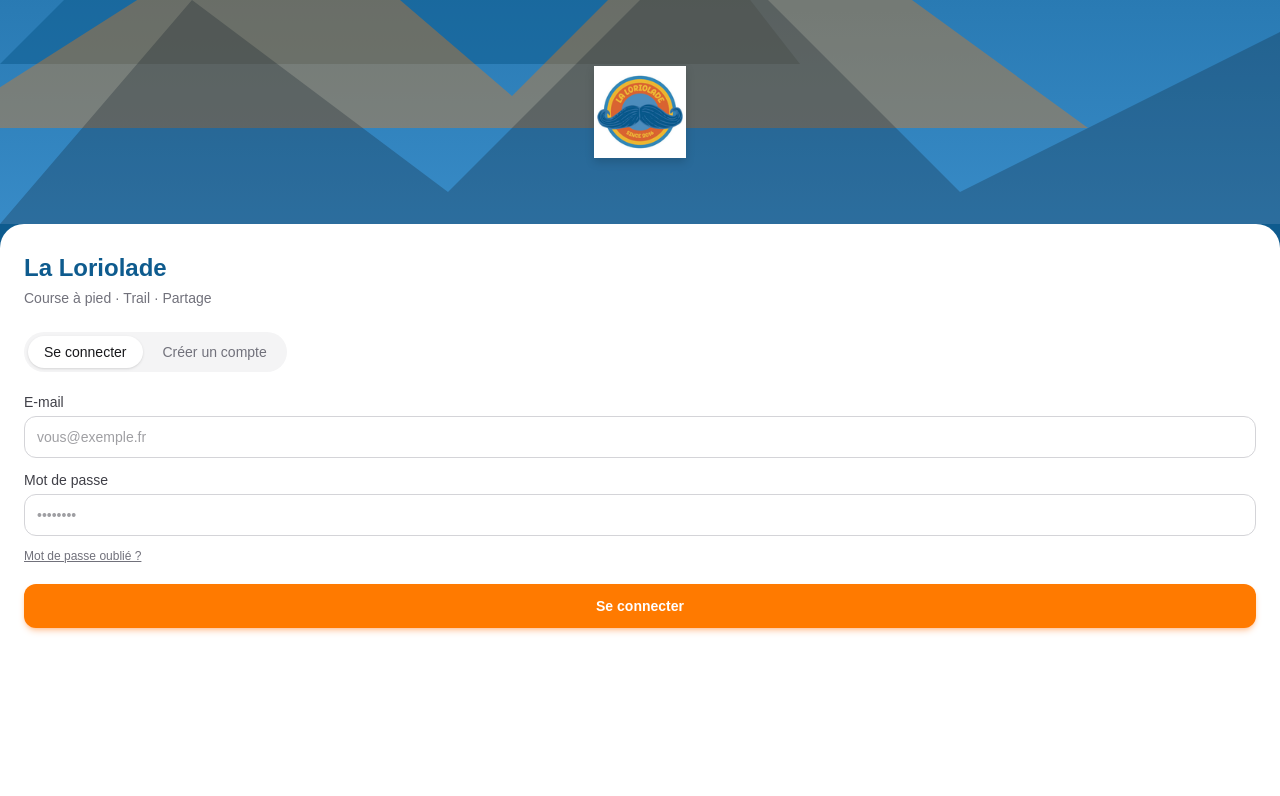
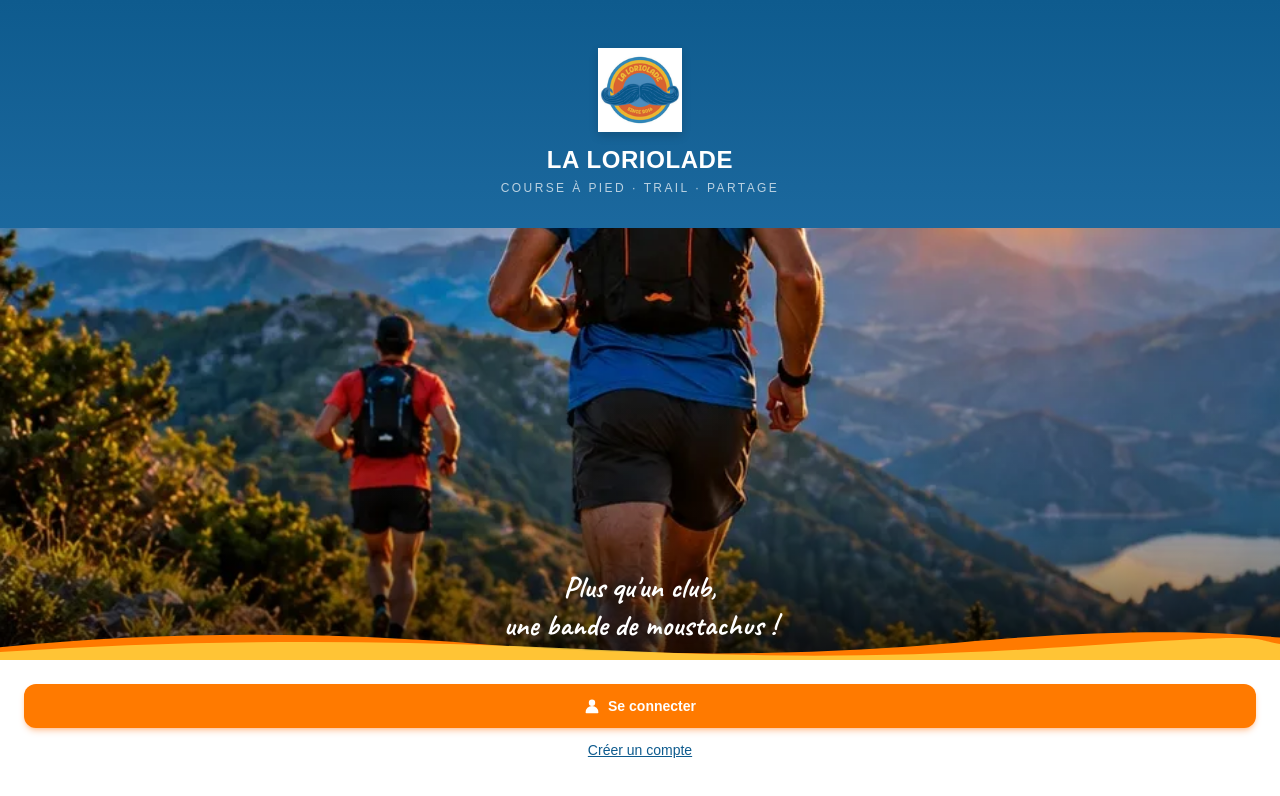
Before and after one commit to florentvieville-png/Club-running, a Next.js app: page /login in a window 1280 px wide. Shown: the top 796 px of the page. Built offline with nearby package versions, Linux system fonts and the light colour scheme.

Commit message:
Mise à jour

```diff
--- a/src/app/login/page.tsx
+++ b/src/app/login/page.tsx
@@ -4,21 +4,27 @@ import { createClient } from "@/lib/supabase/client";
 import { Suspense, useState } from "react";
 import { useRouter, useSearchParams } from "next/navigation";
 import Image from "next/image";
+import { Caveat } from "next/font/google";
 
-function MountainHero() {
+const caveat = Caveat({ subsets: ["latin"], weight: ["600", "700"] });
+
+function WaveDivider() {
   return (
-    <svg viewBox="0 0 400 200" className="h-full w-full" preserveAspectRatio="xMidYMax slice">
-      <defs>
-        <linearGradient id="sky" x1="0" y1="0" x2="0" y2="1">
-          <stop offset="0%" stopColor="#0e5b8e" />
-          <stop offset="100%" stopColor="#388bc7" />
-        </linearGradient>
-      </defs>
-      <rect width="400" height="200" fill="url(#sky)" />
-      <circle cx="330" cy="45" r="26" fill="#ffd23f" opacity="0.9" />
-      <path d="M0 150 L70 80 L120 130 L180 60 L250 150 Z" fill="#0e5b8e" opacity="0.55" />
-      <path d="M-20 170 L90 100 L160 160 L230 90 L340 170 Z" fill="#ff7a00" opacity="0.35" />
-      <path d="M0 200 L60 130 L140 190 L220 110 L300 190 L400 140 L400 200 Z" fill="#0b1420" opacity="0.25" />
+    <svg
+      viewBox="0 0 400 40"
+      className="block h-8 w-full"
+      preserveAspectRatio="none"
+      aria-hidden="true"
+    >
+      <path
+        d="M0 24 C 50 4, 100 4, 150 20 S 250 36, 300 18 S 380 4, 400 12 L400 40 L0 40 Z"
+        fill="#ff7a00"
+      />
+      <path
+        d="M0 30 C 60 14, 120 14, 180 26 S 280 38, 340 22 S 390 14, 400 20 L400 40 L0 40 Z"
+        fill="#ffd23f"
+        opacity="0.85"
+      />
     </svg>
   );
 }
@@ -28,6 +34,7 @@ function LoginForm() {
   const searchParams = useSearchParams();
   const next = searchParams.get("next") ?? "/";
 
+  const [view, setView] = useState<"splash" | "form">("splash");
   const [mode, setMode] = useState<"signin" | "signup" | "forgot">("signin");
   const [email, setEmail] = useState("");
   const [password, setPassword] = useState("");
@@ -102,23 +109,102 @@ function LoginForm() {
     setStatus("sent");
   }
 
-  return (
-    <div className="flex min-h-dvh flex-col bg-[#0e5b8e]">
-      <div className="relative h-56 shrink-0 overflow-hidden">
-        <MountainHero />
-        <div className="absolute inset-0 flex flex-col items-center justify-center gap-2">
+  if (view === "splash") {
+    return (
+      <div className="flex min-h-dvh flex-col bg-gradient-to-b from-[#0e5b8e] to-[#388bc7]">
+        <div className="flex flex-col items-center gap-3 px-6 pb-6 pt-12">
           <Image
             src="/icons/logo-120.png"
             alt="La Loriolade"
-            width={92}
-            height={92}
+            width={84}
+            height={84}
             className="drop-shadow-lg"
             priority
           />
+          <div className="text-center">
+            <h1 className="text-2xl font-extrabold tracking-wide text-white">LA LORIOLADE</h1>
+            <p className="mt-1 text-xs uppercase tracking-[0.2em] text-white/70">
+              Course à pied · Trail · Partage
+            </p>
+          </div>
+        </div>
+
+        <div className="relative mt-2 flex-1 overflow-hidden">
+          <Image
+            src="/images/hero-trail.webp"
+            alt="Coureurs de La Loriolade sur les crêtes au coucher du soleil"
+            fill
+            sizes="100vw"
+            className="object-cover"
+            priority
+          />
+          <div className="absolute inset-x-0 bottom-0 h-2/3 bg-gradient-to-t from-black/70 via-black/10 to-transparent" />
+          <p
+            className={`${caveat.className} absolute inset-x-0 bottom-4 px-6 text-center text-3xl font-bold leading-tight text-white drop-shadow-md`}
+          >
+            Plus qu&apos;un club,
+            <br />
+            une bande de moustachus !
+          </p>
+        </div>
+
+        <div className="relative bg-white px-6 pb-10 pt-6 dark:bg-zinc-950">
+          <div className="absolute inset-x-0 -top-8">
+            <WaveDivider />
+          </div>
+          <div className="flex flex-col gap-3">
+            <button
+              type="button"
+              onClick={() => {
+                setView("form");
+                setMode("signin");
+                setErrorMessage(null);
+              }}
+              className="flex items-center justify-center gap-2 rounded-xl bg-brand-orange px-3 py-3 text-sm font-semibold text-white shadow-md shadow-orange-500/30 transition-colors hover:brightness-95"
+            >
+              <svg viewBox="0 0 20 20" fill="currentColor" className="h-4 w-4">
+                <path d="M10 10a4 4 0 100-8 4 4 0 000 8zM2 18a8 8 0 1116 0 1 1 0 01-1 1H3a1 1 0 01-1-1z" />
+              </svg>
+              Se connecter
+            </button>
+            <button
+              type="button"
+              onClick={() => {
+                setView("form");
+                setMode("signup");
+                setErrorMessage(null);
+              }}
+              className="w-fit self-center text-sm font-medium text-brand-blue-dark underline dark:text-blue-300"
+            >
+              Créer un compte
+            </button>
+          </div>
         </div>
       </div>
+    );
+  }
 
-      <div className="flex flex-1 flex-col rounded-t-3xl bg-white px-6 pb-10 pt-7 dark:bg-zinc-950">
+  return (
+    <div className="flex min-h-dvh flex-col bg-white dark:bg-zinc-950">
+      <div className="flex items-center gap-3 px-6 pb-2 pt-7">
+        <button
+          type="button"
+          onClick={() => setView("splash")}
+          aria-label="Retour"
+          className="flex h-9 w-9 items-center justify-center rounded-full text-zinc-500 hover:bg-zinc-100 dark:hover:bg-zinc-900"
+        >
+          <svg viewBox="0 0 20 20" fill="currentColor" className="h-5 w-5">
+            <path
+              fillRule="evenodd"
+              d="M12.79 5.23a.75.75 0 010 1.06L9.06 10l3.73 3.71a.75.75 0 11-1.06 1.06l-4.25-4.24a.75.75 0 010-1.06l4.25-4.24a.75.75 0 011.06 0z"
+              clipRule="evenodd"
+            />
+          </svg>
+        </button>
+        <Image src="/icons/logo-64.png" alt="La Loriolade" width={36} height={36} />
+      </div>
+
+      <div className="flex flex-1 flex-col px-6 pb-10 pt-3">
         <h1 className="text-2xl font-bold text-brand-blue-dark dark:text-white">La Loriolade</h1>
         <p className="mt-1 text-sm text-zinc-500">Course à pied · Trail · Partage</p>
 
--- a/src/components/RsvpButtons.tsx
+++ b/src/components/RsvpButtons.tsx
@@ -1,6 +1,6 @@
 "use client";
 
-import { useTransition } from "react";
+import { useState, useTransition } from "react";
 import { useRouter } from "next/navigation";
 import { setRsvp } from "@/app/actions/events";
 import { RSVP_LABELS, type RsvpStatus } from "@/lib/types/database";
@@ -9,9 +9,11 @@ const OPTIONS: RsvpStatus[] = ["going", "maybe", "not_going"];
 
 export function RsvpButtons({ eventId, current }: { eventId: string; current: RsvpStatus | null }) {
   const [isPending, startTransition] = useTransition();
+  const [error, setError] = useState<string | null>(null);
   const router = useRouter();
 
   return (
+    <div className="flex flex-col gap-2">
       <div className="flex gap-2">
         {OPTIONS.map((option) => (
           <button
@@ -19,8 +21,13 @@ export function RsvpButtons({ eventId, current }: { eventId: string; current: Rs
             disabled={isPending}
             onClick={() =>
               startTransition(async () => {
+                setError(null);
+                try {
                   await setRsvp(eventId, option);
                   router.refresh();
+                } catch (err) {
+                  setError(err instanceof Error ? err.message : "Une erreur est survenue");
+                }
               })
             }
             className={`rounded-lg px-3 py-1.5 text-sm font-medium transition-colors disabled:opacity-50 ${
@@ -33,5 +40,7 @@ export function RsvpButtons({ eventId, current }: { eventId: string; current: Rs
           </button>
         ))}
       </div>
+      {error && <p className="text-sm text-red-600 dark:text-red-400">{error}</p>}
+    </div>
   );
 }
```
Also changed, not shown: public/images/hero-trail.webp (added), 1 other file (tests, documents, lock files or other folders). Lines whose indentation alone changed are shown as unchanged.
